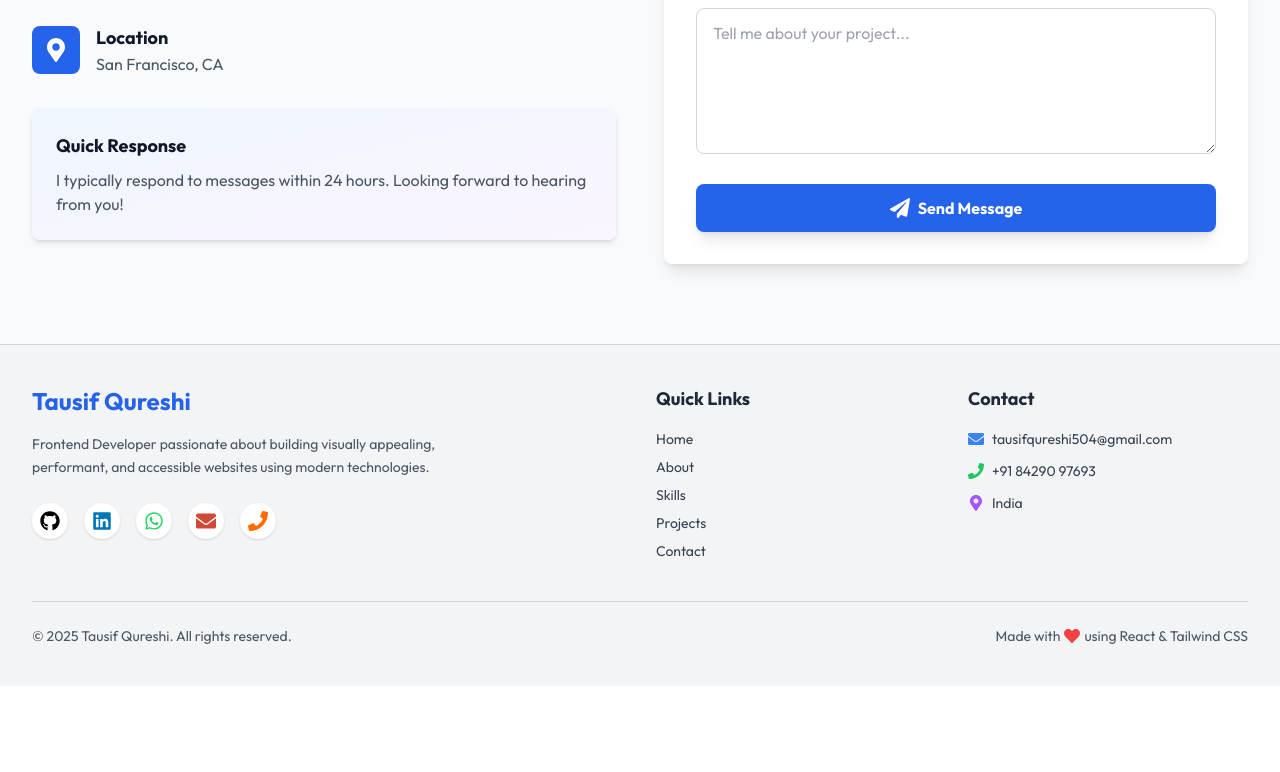
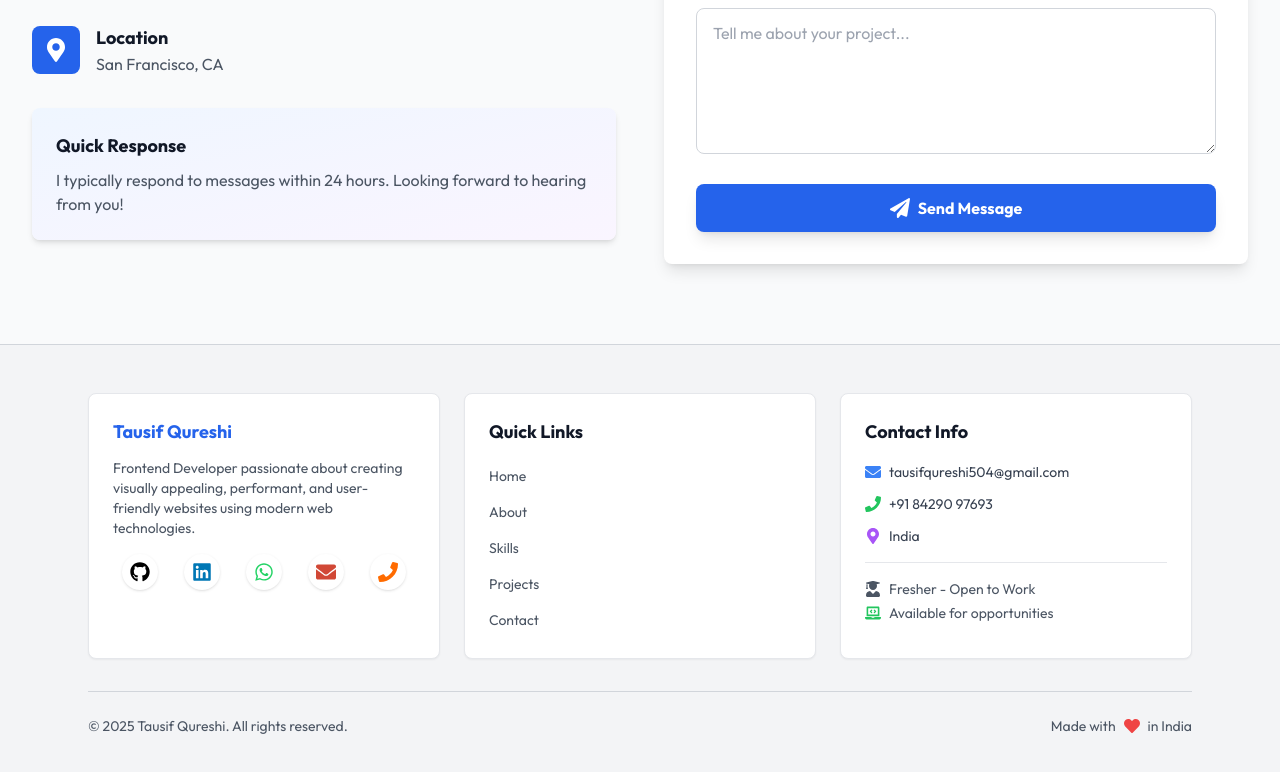
Before and after one commit to Tausifqureshi/React-Portfolio, a React (Vite) app: page / in a window 1280 px wide. Shown: the part 3900-4672 px from the top of the page. Before the commit the page ends 4586 px from the top, so only its background shows below. Built offline with nearby package versions, Linux system fonts and the light colour scheme.

Commit message:
Add Skills update Skil Compoent

```diff
--- a/src/components/Footer.jsx
+++ b/src/components/Footer.jsx
@@ -1,4 +1,206 @@
-import React, { useEffect, useState } from "react";
+// import React, { useEffect, useState } from "react";
+// import {
+//   FaGithub,
+//   FaLinkedin,
+//   FaWhatsapp,
+//   FaEnvelope,
+//   FaPhone,
+//   FaMapMarkerAlt,
+//   FaHeart,
+//   FaArrowUp,
+// } from "react-icons/fa";
+// const Footer = () => {
+//   const currentYear = new Date().getFullYear();
+//   const [showArrow, setShowArrow] = useState(false);
+
+//   const quickLinks = [
+//     { href: "home", label: "Home" },
+//     { href: "about", label: "About" },
+//     { href: "skills", label: "Skills" },
+//     { href: "projects", label: "Projects" },
+//     { href: "contact", label: "Contact" },
+//   ];
+
+//   const scrollToSection = (id) => {
+//     const element = document.getElementById(id);
+//     if (element) {
+//       element.scrollIntoView({ behavior: "smooth" });
+//     }
+//   };
+
+//   const scrollToTop = () => {
+//     window.scrollTo({ top: 0, behavior: "smooth" });
+//   };
+
+//   // Scroll listener
+//   useEffect(() => {
+//     const handleScroll = () => {
+//       const threshold = window.innerWidth < 768 ? 400 : 1000;
+//       // Agar screen width 768 se chhoti hai → (mobile)
+//       // to scroll 400 ke baad hi arrow top show hoga
+//       // Aur agar screen width 768 se badi hai → (laptop/desktop)
+//       // to scroll 1000 ke baad hi arrow top show hoga
+//       setShowArrow(window.scrollY > threshold);
+//     };
+
+//     window.addEventListener("scroll", handleScroll);
+//     return () => window.removeEventListener("scroll", handleScroll);
+//   }, []);
+
+//   return (
+//     <footer className="bg-gray-100 dark:bg-gray-950 text-gray-800 dark:text-white border-t border-gray-300 dark:border-gray-700 transition-all duration-300">
+//       <div
+//       //  className="max-w-7xl mx-auto px-4 sm:px-6 lg:px-8 py-10"
+//        className="max-w-7xl mx-auto px-4 sm:px-6 lg:px-8 py-10"
+//        >
+//         {/* Grid */}
+//         <div className="grid gap-8 sm:grid-cols-2 lg:grid-cols-4">
+//           {/* Brand */}
+//           <div className="lg:col-span-2">
+//             <h2 className="text-2xl font-bold text-blue-600 dark:text-blue-400 mb-4">
+//               John Doe
+//             </h2>
+//             <p className="text-gray-600 dark:text-gray-300 text-sm leading-relaxed max-w-md">
+//               Frontend Developer passionate about building visually appealing,
+//               performant, and accessible websites using modern technologies.
+//             </p>
+
+//             {/* Social Links */}
+//             <div className="flex m:justify-center gap-4 mt-6 flex-wrap">
+//               {/* GitHub */}
+//               <a
+//                 href="https://github.com/Tausifqureshi"
+//                 target="_blank"
+//                 rel="noopener noreferrer"
+//                 className="p-2 bg-white dark:bg-gray-800 rounded-full shadow hover:scale-110 transition text-[#000000] dark:text-white"
+//               >
+//                 <FaGithub className="w-5 h-5" />
+//               </a>
+
+//               {/* LinkedIn */}
+//               <a
+//                 href="https://www.linkedin.com/in/tausif-qureshi/"
+//                 target="_blank"
+//                 rel="noopener noreferrer"
+//                 className="p-2 bg-white dark:bg-gray-800 rounded-full shadow hover:scale-110 transition text-[#0077B5]"
+//               >
+//                 <FaLinkedin className="w-5 h-5" />
+//               </a>
+
+//               {/* WhatsApp */}
+//               <a
+//                 href="https://api.whatsapp.com/send?phone=918429097693&text=Hi%20Tausif"
+//                 target="_blank"
+//                 rel="noopener noreferrer"
+//                 className="p-2 bg-white dark:bg-gray-800 rounded-full shadow hover:scale-110 transition text-[#25D366]"
+//               >
+//                 <FaWhatsapp className="w-5 h-5" />
+//               </a>
+
+//               {/* Email */}
+//               <a
+//                 href="mailto:tausifqureshi504@gmail.com?subject=Portfolio&body=Hi%20Tausif,"
+//                 target="_blank"
+//                 rel="noopener noreferrer"
+//                 className="p-2 bg-white dark:bg-gray-800 rounded-full shadow hover:scale-110 transition text-[#D14836]"
+//               >
+//                 <FaEnvelope className="w-5 h-5" />
+//               </a>
+
+//               {/* Phone Call */}
+//               <a
+//                 href="tel:+918429097693"
+//                 className="p-2 bg-white dark:bg-gray-800 rounded-full shadow hover:scale-110 transition text-[#FF6B00]"
+//               >
+//                 <FaPhone className="w-5 h-5" />
+//               </a>
+//             </div>
+//           </div>
+
+//           {/* Quick Links */}
+//           <div>
+//             <h3 className="text-lg font-semibold mb-4">Quick Links</h3>
+//             <ul className="space-y-2 text-sm text-gray-700 dark:text-gray-300">
+//               {quickLinks.map((link) => (
+//                 <li key={link.href}>
+//                   <button
+//                     onClick={() => scrollToSection(link.href)}
+//                     className="hover:text-blue-600 dark:hover:text-blue-400 transition w-full text-left"
+//                   >
+//                     {link.label}
+//                   </button>
+//                 </li>
+//               ))}
+//             </ul>
+//           </div>
+
+//           {/* Contact */}
+//           <div>
+//             <h3 className="text-lg font-semibold mb-4">Contact</h3>
+//             <div className="space-y-3 text-sm text-gray-700 dark:text-gray-300">
+//               <div className="flex items-center gap-2">
+//                 <FaEnvelope className="w-4 h-4 text-blue-500" />
+//                 <span>tausifqureshi504@gmail.com</span>
+//               </div>
+
+//               <div className="flex items-center gap-2">
+//                 <FaPhone className="w-4 h-4 text-green-500" />
+//                 <span>+91 84290 97693</span>
+//               </div>
+
+//               <div className="flex items-center gap-2">
+//                 <FaMapMarkerAlt className="w-4 h-4 text-purple-500" />
+//                 <span>India</span>
+//               </div>
+//             </div>
+//           </div>
+//         </div>
+
+//         {/* Bottom */}
+//         <div className="mt-10 pt-6 border-t border-gray-300 dark:border-gray-700 flex flex-col sm:flex-row justify-between items-center gap-4">
+//           <p className="text-sm text-gray-600 dark:text-gray-400">
+//             © {currentYear} Tausif Qureshi. All rights reserved.
+//           </p>
+
+//           <p className="text-sm text-gray-600 dark:text-gray-400 flex items-center">
+//             Made with <FaHeart className="w-4 h-4 mx-1 text-red-500" /> using
+//             React & Tailwind CSS
+//           </p>
+//         </div>
+
+//         {/* Scroll To Top (Only show when scrolled) */}
+//         {showArrow && (
+//           <button
+//             onClick={scrollToTop}
+//             className="fixed bottom-5 right-5 w-9 h-9 rounded-full bg-blue-600 text-white hover:bg-blue-700 shadow-lg flex items-center justify-center transition hover:scale-110"
+//           >
+//             <FaArrowUp size={18} />
+//           </button>
+//         )}
+//       </div>
+
+//     </footer>
+
+//   );
+// };
+
+// export default Footer;
+
+
+
+
+
+
+
+
+
+
+
+
+
+
+
+import React, { useState, useEffect } from "react";
 import {
   FaGithub,
   FaLinkedin,
@@ -8,10 +210,13 @@ import {
   FaMapMarkerAlt,
   FaHeart,
   FaArrowUp,
+  FaUserGraduate,
+  FaLaptopCode,
 } from "react-icons/fa";
+
 const Footer = () => {
   const currentYear = new Date().getFullYear();
-  const [showArrow, setShowArrow] = useState(false);
+  const [showScrollTop, setShowScrollTop] = useState(false);
 
   const quickLinks = [
     { href: "home", label: "Home" },
@@ -21,166 +226,189 @@ const Footer = () => {
     { href: "contact", label: "Contact" },
   ];
 
+  const socialLinks = [
+    {
+      href: "https://github.com/Tausifqureshi",
+      icon: FaGithub,
+      color: "#000000",
+      label: "GitHub",
+    },
+    {
+      href: "https://www.linkedin.com/in/tausif-qureshi/",
+      icon: FaLinkedin,
+      color: "#0077B5",
+      label: "LinkedIn",
+    },
+    {
+      href: "https://api.whatsapp.com/send?phone=918429097693&text=Hi%20Tausif",
+      icon: FaWhatsapp,
+      color: "#25D366",
+      label: "WhatsApp",
+    },
+    {
+      href: "mailto:tausifqureshi504@gmail.com?subject=Portfolio&body=Hi%20Tausif,",
+      icon: FaEnvelope,
+      color: "#D14836",
+      label: "Email",
+    },
+    {
+      href: "tel:+918429097693",
+      icon: FaPhone,
+      color: "#FF6B00",
+      label: "Phone",
+    },
+  ];
+
+  const contactInfo = [
+    {
+      icon: FaEnvelope,
+      text: "tausifqureshi504@gmail.com",
+      color: "text-blue-500",
+      href: "mailto:tausifqureshi504@gmail.com",
+    },
+    {
+      icon: FaPhone,
+      text: "+91 84290 97693",
+      color: "text-green-500",
+      href: "tel:+918429097693",
+    },
+    {
+      icon: FaMapMarkerAlt,
+      text: "India",
+      color: "text-purple-500",
+      href: "#",
+    },
+  ];
+
   const scrollToSection = (id) => {
     const element = document.getElementById(id);
-    if (element) {
-      element.scrollIntoView({ behavior: "smooth" });
-    }
+    if (element) element.scrollIntoView({ behavior: "smooth" });
   };
 
   const scrollToTop = () => {
     window.scrollTo({ top: 0, behavior: "smooth" });
   };
 
-  // Scroll listener
   useEffect(() => {
     const handleScroll = () => {
-      const threshold = window.innerWidth < 768 ? 400 : 1000;
-      // Agar screen width 768 se chhoti hai → (mobile)
-      // to scroll 400 ke baad hi arrow top show hoga
-      // Aur agar screen width 768 se badi hai → (laptop/desktop)
-      // to scroll 1000 ke baad hi arrow top show hoga
-      setShowArrow(window.scrollY > threshold);
+      setShowScrollTop(window.scrollY > 400);
     };
-
     window.addEventListener("scroll", handleScroll);
     return () => window.removeEventListener("scroll", handleScroll);
   }, []);
 
   return (
+    <>
       <footer className="bg-gray-100 dark:bg-gray-950 text-gray-800 dark:text-white border-t border-gray-300 dark:border-gray-700 transition-all duration-300">
-      <div
-      //  className="max-w-7xl mx-auto px-4 sm:px-6 lg:px-8 py-10"
-       className="max-w-7xl mx-auto px-4 sm:px-6 lg:px-8 py-10"
-       >
-        {/* Grid */}
-        <div className="grid gap-8 sm:grid-cols-2 lg:grid-cols-4">
-          {/* Brand */}
-          <div className="lg:col-span-2">
-            <h2 className="text-2xl font-bold text-blue-600 dark:text-blue-400 mb-4">
+        <div className="max-w-6xl mx-auto px-6 py-12">
+          {/* Main Content Boxes */}
+          <div className="grid grid-cols-1 min-[500px]:grid-cols-2 lg:grid-cols-3 gap-6 mb-8">
+            {/* About Box */}
+            <div className="bg-white dark:bg-gray-800 rounded-lg shadow-sm border border-gray-200 dark:border-gray-700 p-6">
+              <h3 className="text-lg font-semibold text-blue-600 mb-3">
                 Tausif Qureshi
-            </h2>
-            <p className="text-gray-600 dark:text-gray-300 text-sm leading-relaxed max-w-md">
-              Frontend Developer passionate about building visually appealing,
-              performant, and accessible websites using modern technologies.
+              </h3>
+              <p className="text-gray-600 dark:text-gray-400 text-sm mb-4">
+                Frontend Developer passionate about creating visually appealing,
+                performant, and user-friendly websites using modern web
+                technologies.
               </p>
 
               {/* Social Links */}
-            <div className="flex m:justify-center gap-4 mt-6 flex-wrap">
-              {/* GitHub */}
+              <div className="flex justify-around space-x-2">
+                {socialLinks.map(({ href, icon: Icon, color, label }, i) => (
                   <a
-                href="https://github.com/Tausifqureshi"
+                    key={i}
+                    href={href}
                     target="_blank"
                     rel="noopener noreferrer"
-                className="p-2 bg-white dark:bg-gray-800 rounded-full shadow hover:scale-110 transition text-[#000000] dark:text-white"
+                    className="p-2 bg-white dark:bg-gray-800 rounded-full shadow hover:scale-110 transition"
+                    aria-label={label}
+                    style={{ color }}
                   >
-                <FaGithub className="w-5 h-5" />
+                    <Icon className="w-5 h-5" />
                   </a>
-
-              {/* LinkedIn */}
-              <a
-                href="https://www.linkedin.com/in/tausif-qureshi/"
-                target="_blank"
-                rel="noopener noreferrer"
-                className="p-2 bg-white dark:bg-gray-800 rounded-full shadow hover:scale-110 transition text-[#0077B5]"
-              >
-                <FaLinkedin className="w-5 h-5" />
-              </a>
-
-              {/* WhatsApp */}
-              <a
-                href="https://api.whatsapp.com/send?phone=918429097693&text=Hi%20Tausif"
-                target="_blank"
-                rel="noopener noreferrer"
-                className="p-2 bg-white dark:bg-gray-800 rounded-full shadow hover:scale-110 transition text-[#25D366]"
-              >
-                <FaWhatsapp className="w-5 h-5" />
-              </a>
-
-              {/* Email */}
-              <a
-                href="mailto:tausifqureshi504@gmail.com?subject=Portfolio&body=Hi%20Tausif,"
-                target="_blank"
-                rel="noopener noreferrer"
-                className="p-2 bg-white dark:bg-gray-800 rounded-full shadow hover:scale-110 transition text-[#D14836]"
-              >
-                <FaEnvelope className="w-5 h-5" />
-              </a>
-
-              {/* Phone Call */}
-              <a
-                href="tel:+918429097693"
-                className="p-2 bg-white dark:bg-gray-800 rounded-full shadow hover:scale-110 transition text-[#FF6B00]"
-              >
-                <FaPhone className="w-5 h-5" />
-              </a>
+                ))}
               </div>
             </div>
 
-          {/* Quick Links */}
-          <div>
-            <h3 className="text-lg font-semibold mb-4">Quick Links</h3>
-            <ul className="space-y-2 text-sm text-gray-700 dark:text-gray-300">
-              {quickLinks.map((link) => (
-                <li key={link.href}>
+            {/* Quick Links Box */}
+            <div className="bg-white dark:bg-gray-800 rounded-lg shadow-sm border border-gray-200 dark:border-gray-700 p-6">
+              <h4 className="text-lg font-semibold text-gray-900 dark:text-white mb-4">
+                Quick Links
+              </h4>
+              <nav className="space-y-2">
+                {quickLinks.map(({ href, label }, i) => (
                   <button
-                    onClick={() => scrollToSection(link.href)}
-                    className="hover:text-blue-600 dark:hover:text-blue-400 transition w-full text-left"
+                    key={i}
+                    onClick={() => scrollToSection(href)}
+                    className="block w-full text-left text-gray-600 dark:text-gray-400 hover:text-blue-600 dark:hover:text-blue-400 transition-colors text-sm py-1"
                   >
-                    {link.label}
+                    {label}
                   </button>
-                </li>
                 ))}
-            </ul>
+              </nav>
             </div>
 
-          {/* Contact */}
-          <div>
-            <h3 className="text-lg font-semibold mb-4">Contact</h3>
+            {/* Contact Box */}
+            <div className="bg-white dark:bg-gray-800 rounded-lg shadow-sm border border-gray-200 dark:border-gray-700 p-6 min-[500px]:col-span-2 lg:col-span-1">
+              <h4 className="text-lg font-semibold text-gray-900 dark:text-white mb-4">
+                Contact Info
+              </h4>
               <div className="space-y-3 text-sm text-gray-700 dark:text-gray-300">
-              <div className="flex items-center gap-2">
-                <FaEnvelope className="w-4 h-4 text-blue-500" />
-                <span>tausifqureshi504@gmail.com</span>
+                {contactInfo.map(({ icon: Icon, text, color, href }, i) => (
+                  <a
+                    key={i}
+                    href={href}
+                    className="flex items-center gap-2 hover:underline"
+                  >
+                    <Icon className={`w-4 h-4 ${color}`} />
+                    <span>{text}</span>
+                  </a>
+                ))}
               </div>
 
-              <div className="flex items-center gap-2">
-                <FaPhone className="w-4 h-4 text-green-500" />
-                <span>+91 84290 97693</span>
+              {/* Professional Info */}
+              <div className="mt-4 pt-4 border-t border-gray-200 dark:border-gray-700">
+                <div className="flex items-center text-sm text-gray-600 dark:text-gray-400 mb-1">
+                  <FaUserGraduate className="w-4 h-4 mr-2" />
+                  <span>Fresher - Open to Work</span>
                 </div>
-
-              <div className="flex items-center gap-2">
-                <FaMapMarkerAlt className="w-4 h-4 text-purple-500" />
-                <span>India</span>
+                <div className="flex items-center text-sm text-gray-600 dark:text-gray-400">
+                  <FaLaptopCode className="w-4 h-4 mr-2 text-green-500" />
+                  <span>Available for opportunities</span>
                 </div>
               </div>
             </div>
           </div>
 
-        {/* Bottom */}
-        <div className="mt-10 pt-6 border-t border-gray-300 dark:border-gray-700 flex flex-col sm:flex-row justify-between items-center gap-4">
+          {/* Bottom Section */}
+          <div className="pt-6 border-t border-gray-300 dark:border-gray-700">
+            <div className="flex flex-col sm:flex-row justify-between items-center space-y-2 sm:space-y-0">
               <p className="text-sm text-gray-600 dark:text-gray-400">
                 © {currentYear} Tausif Qureshi. All rights reserved.
               </p>
+              <div className="flex items-center space-x-2 text-sm text-gray-600 dark:text-gray-400">
+                <span>Made with</span>
+                <FaHeart className="w-4 h-4 text-red-500" />
+                <span>in India</span>
+              </div>
+            </div>
+          </div>
+        </div>
+      </footer>
 
-          <p className="text-sm text-gray-600 dark:text-gray-400 flex items-center">
-            Made with <FaHeart className="w-4 h-4 mx-1 text-red-500" /> using
-            React & Tailwind CSS
-          </p>
-        </div>
-
-        {/* Scroll To Top (Only show when scrolled) */}
-        {showArrow && (
+      {/* Scroll to Top Button */}
+      {showScrollTop && (
         <button
           onClick={scrollToTop}
-            className="fixed bottom-5 right-5 w-9 h-9 rounded-full bg-blue-600 text-white hover:bg-blue-700 shadow-lg flex items-center justify-center transition hover:scale-110"
+          className="fixed bottom-6 right-6 z-50 w-10 h-10 bg-blue-600 hover:bg-blue-700 text-white rounded-lg shadow-lg hover:shadow-xl transition-all duration-200 flex items-center justify-center"
+          aria-label="Scroll to top"
         >
-            <FaArrowUp size={18} />
+          <FaArrowUp className="w-4 h-4" />
         </button>
       )}
-      </div>
-
-    </footer>
-
+    </>
   );
 };
 
```
Lines whose indentation alone changed are shown as unchanged.
